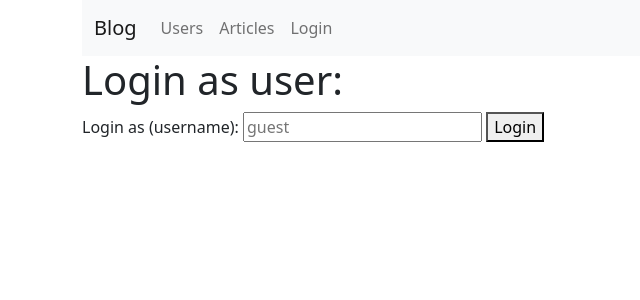
After one commit to Arsenky/Flask, a Flask app: page /auth/login/ in a window 1280 px wide. The commit adds this page. Shown: the top 300 px of the page, without its empty margins (0-640 px from the left). Run offline with Flask 2, Linux system fonts and the light colour scheme; some libraries are stand-ins or nearby versions.

Commit message:
lesson_3_complited

```diff
--- a/blog/app.py
+++ b/blog/app.py
@@ -4,12 +4,19 @@ from werkzeug.exceptions import BadRequest
 from blog.views.users import users_app
 from blog.views.articles import articles_app
 from blog.models.database import db
+from blog.views.auth import login_manager, auth_app
 
 app = Flask(__name__)
 
 app.config["SQLALCHEMY_DATABASE_URI"] = "sqlite:////tmp/blog.db"
 app.config["SQLALCHEMY_TRACK_MODIFICATIONS"] = False
+app.config["SECRET_KEY"] = "abcdefg123456"
 db.init_app(app)
+
+# для работы авторизации нам обязательно нужен SECRET_KEY в конфигурации, добавляем
+
+app.register_blueprint(auth_app, url_prefix="/auth")
+login_manager.init_app(app)
 
 @app.cli.command("init-db")
 def init_db():
@@ -76,7 +83,6 @@ def custom_status_code():
 
     return "", 204
 
-
 @app.before_request
 def process_before_request():
     """
--- a/blog/models/user.py
+++ b/blog/models/user.py
@@ -1,8 +1,9 @@
 from sqlalchemy import Column, Integer, String, Boolean
 from blog.models.database import db
+from flask_login import UserMixin
 
 
-class User(db.Model):
+class User(db.Model, UserMixin):
     id = Column(Integer, primary_key=True)
     username = Column(String(80), unique=True, nullable=False)
     is_staff = Column(Boolean, nullable=False, default=False)
--- /dev/null
+++ b/blog/templates/auth/login.html
@@ -0,0 +1,25 @@
+{% extends 'base.html' %}
+
+{% block title %}
+Login as
+{% endblock %}
+
+{% block body %}
+<h1>Login as user:</h1>
+{% if error %}
+<div class="alert alert-danger" role="alert">
+{{ error }}
+</div>
+{% endif %}
+<form method="post">
+    <label for="input-username">Login as (username):</label>
+    <input
+    id="input-username"
+    type="text"
+    name="username"
+    placeholder="guest"
+    required
+    >
+    <button type="submit">Login</button>
+</form>
+{% endblock %}
--- a/blog/templates/base.html
+++ b/blog/templates/base.html
@@ -31,6 +31,16 @@
                             class="nav-link{% if request.endpoint == endpoint -%}active{%- endif %}"> {{ label }}
                         </a>
                         {% endfor %}
+                        <div class="navbar-nav ms-auto">
+                            {% if current_user.is_authenticated %}
+                            <a class="nav-link" href="{{ url_for('auth_app.logout') }}">Logout</a>
+                            {% else %}
+                            <a href="{{ url_for('auth_app.login') }}"
+                            class="nav-link {% if request.endpoint == 'login' -%}active{%- endif %}">
+                            Login
+                            </a>
+                            {% endif %}
+                        </div>
                     </div>
                 </div>
             </div>
--- /dev/null
+++ b/blog/views/auth.py
@@ -0,0 +1,48 @@
+from flask import Blueprint, render_template, request, redirect, url_for
+from flask_login import LoginManager, login_user, logout_user, login_required
+from blog.models import User
+
+auth_app = Blueprint("auth_app", __name__)
+
+login_manager = LoginManager()
+login_manager.login_view = "auth_app.login"
+
+@login_manager.user_loader
+def load_user(user_id):
+    return User.query.filter_by(id=user_id).one_or_none()
+
+@login_manager.unauthorized_handler
+def unauthorized():
+    return redirect(url_for("auth_app.login"))
+
+__all__ = [
+"login_manager",
+"auth_app",
+]
+
+@auth_app.route("/login/", methods=["GET", "POST"], endpoint="login")
+def login():
+    if request.method == "GET":
+        return render_template("auth/login.html")
+
+    username = request.form.get("username")
+    if not username:
+        return render_template("auth/login.html", error="username not passed")
+
+    user = User.query.filter_by(username=username).one_or_none()
+    if user is None:
+        return render_template("auth/login.html", error=f"no user {username!r} found")
+
+    login_user(user)
+    return redirect(url_for("index"))
+
+@auth_app.route("/logout/", endpoint="logout")
+@login_required
+def logout():
+    logout_user()
+    return redirect(url_for("index"))
+
+@auth_app.route("/secret/")
+@login_required
+def secret_view():
+    return "Super secret data"
```
Also changed, not shown: blog/templates/index.html (+10 -1 lines).
